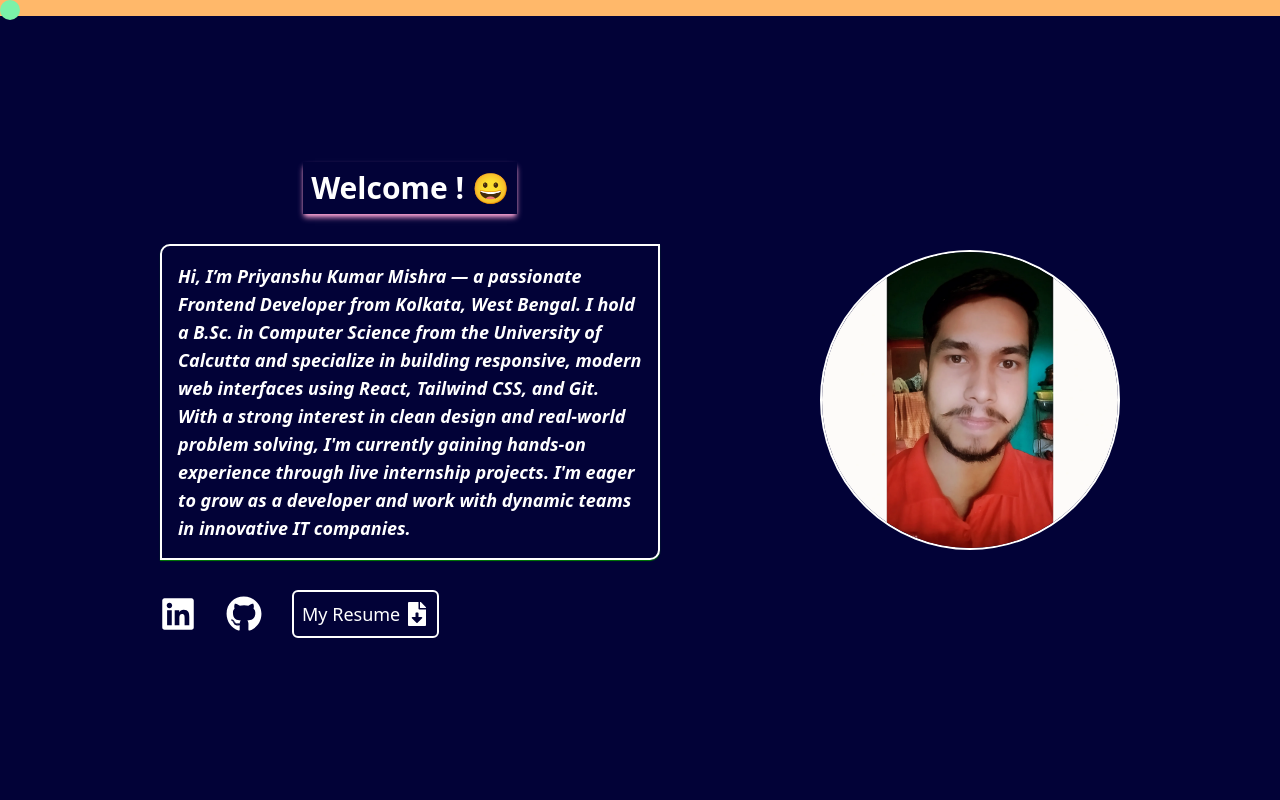
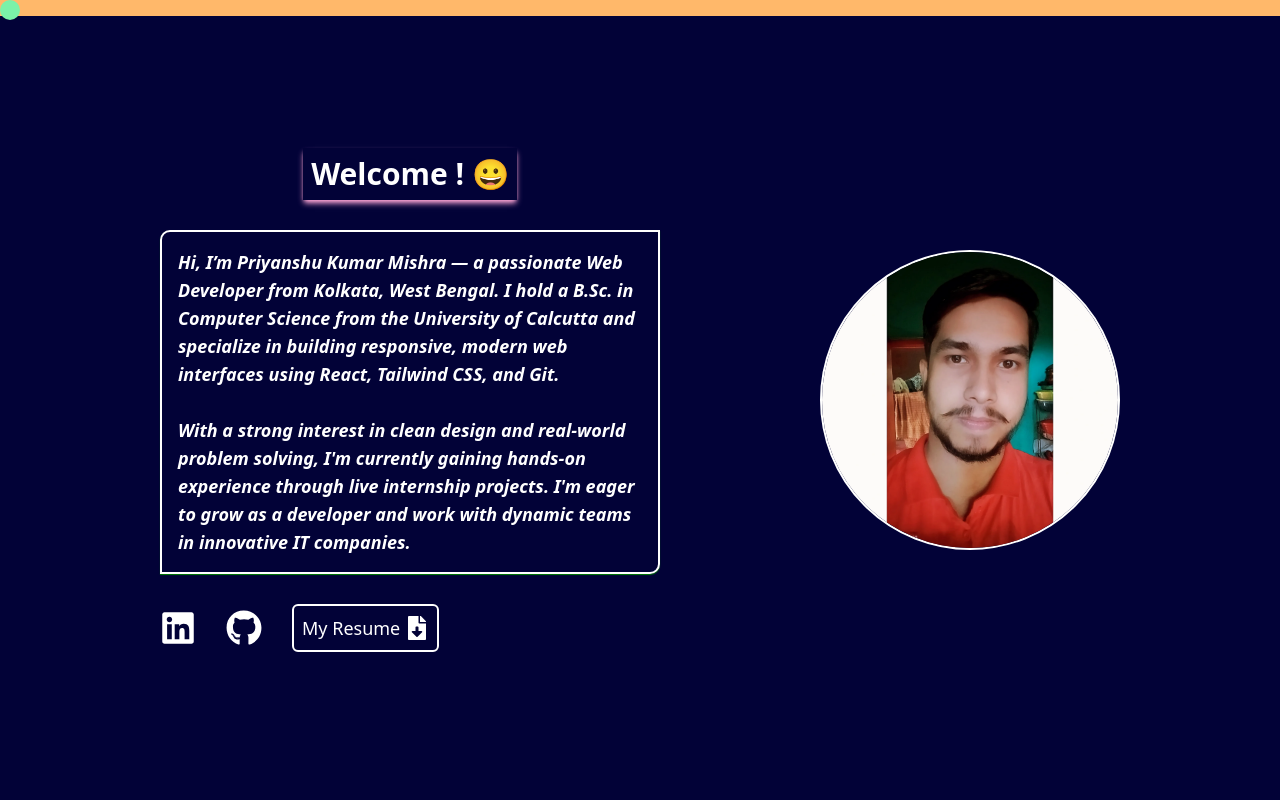
Before and after one commit to Priyanshu629/personal-portfolio, a React (Vite) app: page / in a window 1280 px wide. Shown: the top 800 px of the page. Built offline with nearby package versions, Linux system fonts and the light colour scheme.

Commit message:
Update Intro.jsx

```diff
--- a/src/components/Intro.jsx
+++ b/src/components/Intro.jsx
@@ -37,8 +37,8 @@ const Intro = () => {
                         }
 
                     }}
-                    className='border-2 p-4 italic  font-semibold text-lg max-w-[500px] rounded-tl-[10px] rounded-br-[10px]  '>Hi, I’m Priyanshu Kumar Mishra — a passionate Frontend Developer from Kolkata, West Bengal.
-I hold a B.Sc. in Computer Science from the University of Calcutta and specialize in building responsive, modern web interfaces using React, Tailwind CSS, and Git.
+                    className='border-2 p-4 italic  font-semibold text-lg max-w-[500px] rounded-tl-[10px] rounded-br-[10px]  '>Hi, I’m Priyanshu Kumar Mishra — a passionate Web Developer from Kolkata, West Bengal.
+I hold a B.Sc. in Computer Science from the University of Calcutta and specialize in building responsive, modern web interfaces using React, Tailwind CSS, and Git. <br/> <br/>
 
 With a strong interest in clean design and real-world problem solving, I'm currently gaining hands-on experience through live internship projects. I'm eager to grow as a developer and work with dynamic teams in innovative IT companies.</motion.p>
 
```
